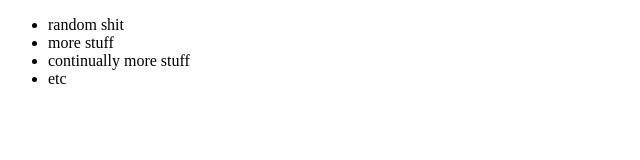
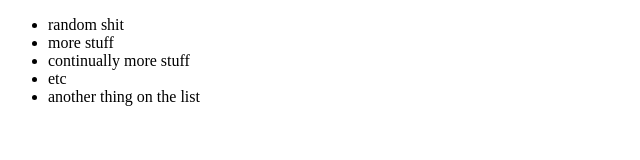
Before and after one commit to sumorocker/git-basic-demo, a plain HTML site: page index.html in a window 1280 px wide. Shown: the whole page, without its empty margins (0-640 px from the left). Drawn offline with Linux system fonts and the light colour scheme.

Commit message:
added another thing to the list

```diff
--- a/index.html
+++ b/index.html
@@ -12,6 +12,7 @@
                    <li>more stuff</li>
                    <li>continually more stuff</li>
                    <li>etc</li>
+                   <li>another thing on the list</li>
                 </ul>
             </p>
         </section>
```
